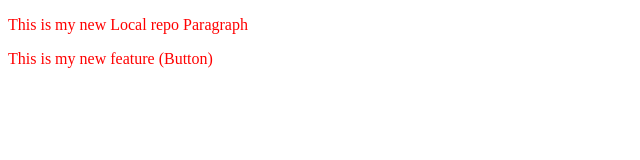
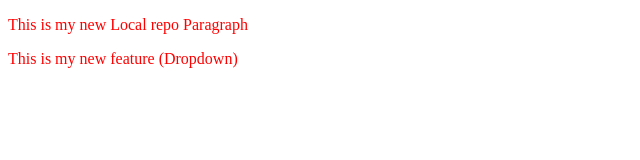
Before and after one commit to Girish0209/AugLocalRepo, a plain HTML site: page index.html in a window 1280 px wide. Shown: the full height of the page, 0-640 px from the left. Drawn offline with Linux system fonts and the light colour scheme.

Commit message:
add dropdown

```diff
--- a/index.html
+++ b/index.html
@@ -8,6 +8,6 @@
 </head>
 <body>
     <p> This is my new Local repo Paragraph </p>
-    <p> This is my new feature (Button) </p>
+    <p> This is my new feature (Dropdown) </p>
 </body>
 </html>
```
